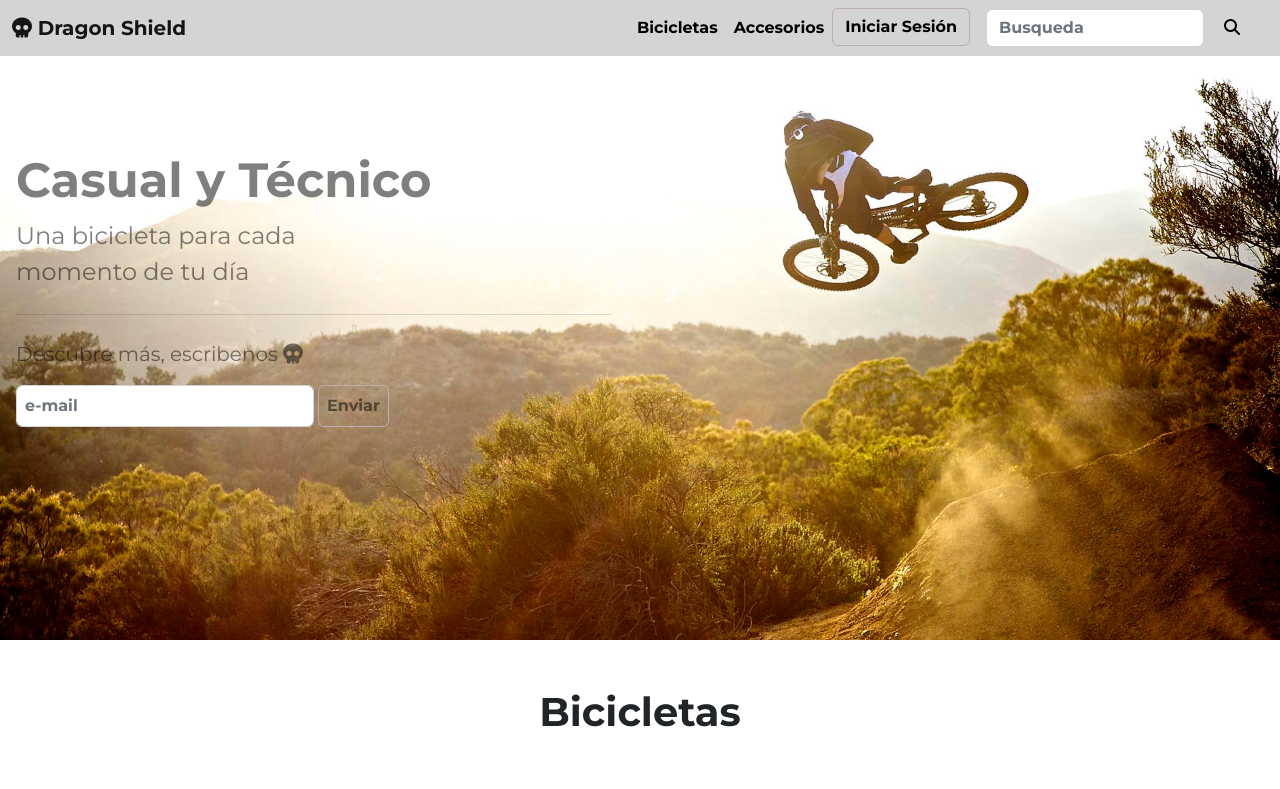
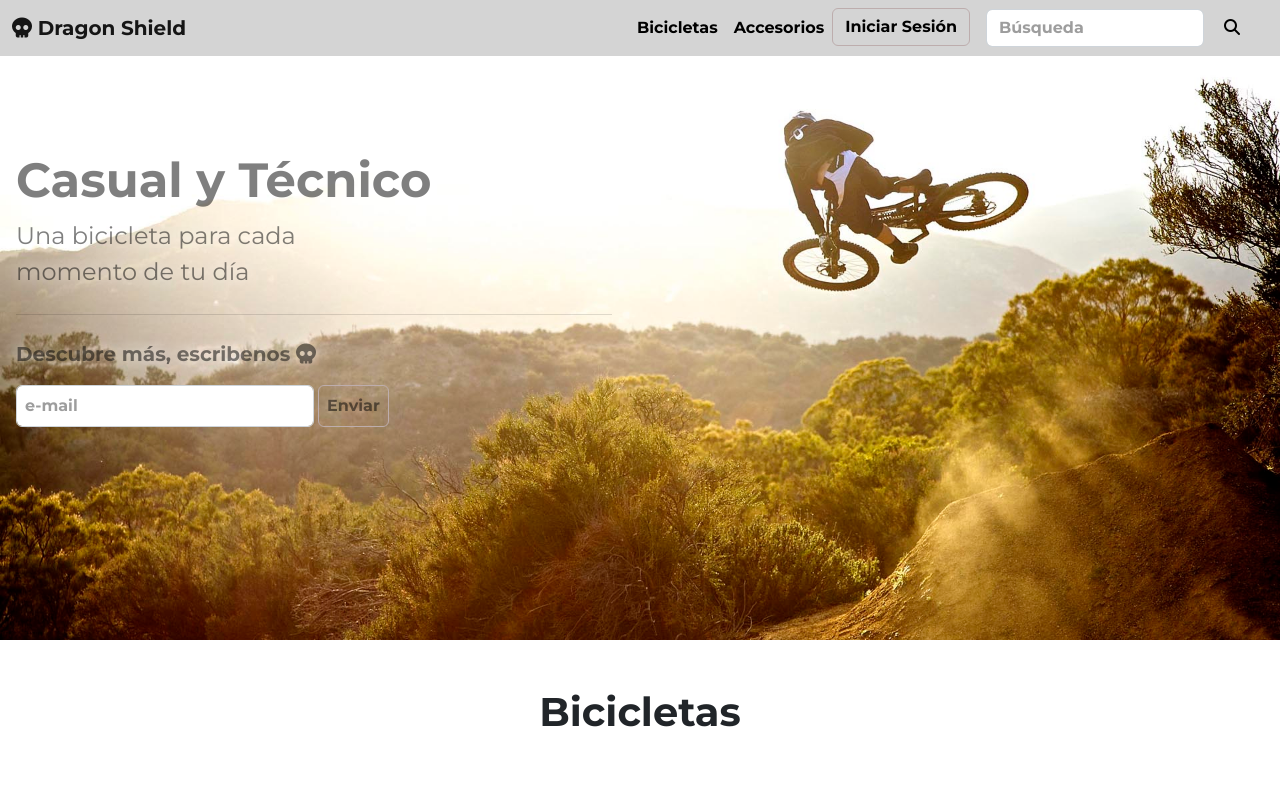
Before and after one commit to garaos/proyecto1, a plain HTML site: page index.html in a window 1280 px wide. Shown: the top 789 px of the page. Drawn offline with nearby package versions, Linux system fonts and the light colour scheme.

Commit message:
Corrección ortografía

```diff
--- a/css/index.css
+++ b/css/index.css
@@ -39,8 +39,13 @@
     color: #000000 !important;
 }
 
+.jumbito p{
+    text-shadow:0 0 15px #ffffff ;
+}
+
 .cajitablanca::placeholder {
     font-weight: bold;
+    color: #00000062;
 }
 
 /*Tarjetas Catalogo*/
--- a/index.html
+++ b/index.html
@@ -44,7 +44,7 @@
                             </li>
                         </ul>
                         <form class="d-flex px-3" role="search">
-                            <input class="form-control me-2 cajitablanca" type="search" placeholder="Busqueda" aria-label="Search">
+                            <input class="form-control me-2 cajitablanca" type="search" placeholder="Búsqueda" aria-label="Search">
                             <button class="btn text-black-50 border-0" type="submit"><i
                                     class="fa-solid fa-magnifying-glass"></i></button>
                         </form>
@@ -53,13 +53,13 @@
             </nav>
         </section>
         <!--Jumbotron-->
-        <div class="row">
+        <div class="row jumbito">
             <div class="col-12 col-md-9 col-lg-7 col-xl-6">
-                <div class="container-fluid py-5 mt-5 text-black-50 px-3 ">
+                <div class="container-fluid py-5 mt-5 text-black-50 px-3">
                     <h1 class="display-5 fw-bold">Casual y Técnico</h1>
                     <p class="col-md-8 fs-4">Una bicicleta para cada momento de tu día</p>
                     <hr class="my-4">
-                    <p class="fs-5">Descubre más, escribenos <i class="fa-solid fa-skull"></i></p>
+                    <p class="fs-5 fw-bolder">Descubre más, escribenos <i class="fa-solid fa-skull"></i></p>
                     <div class="d-flex">
                         <input class="form-control p-2 w-50 cajitablanca" type="email" placeholder="e-mail">
                         <button class="btn p-2 text-black-50 fw-bold mx-1 btncolor">Enviar</button>
```
